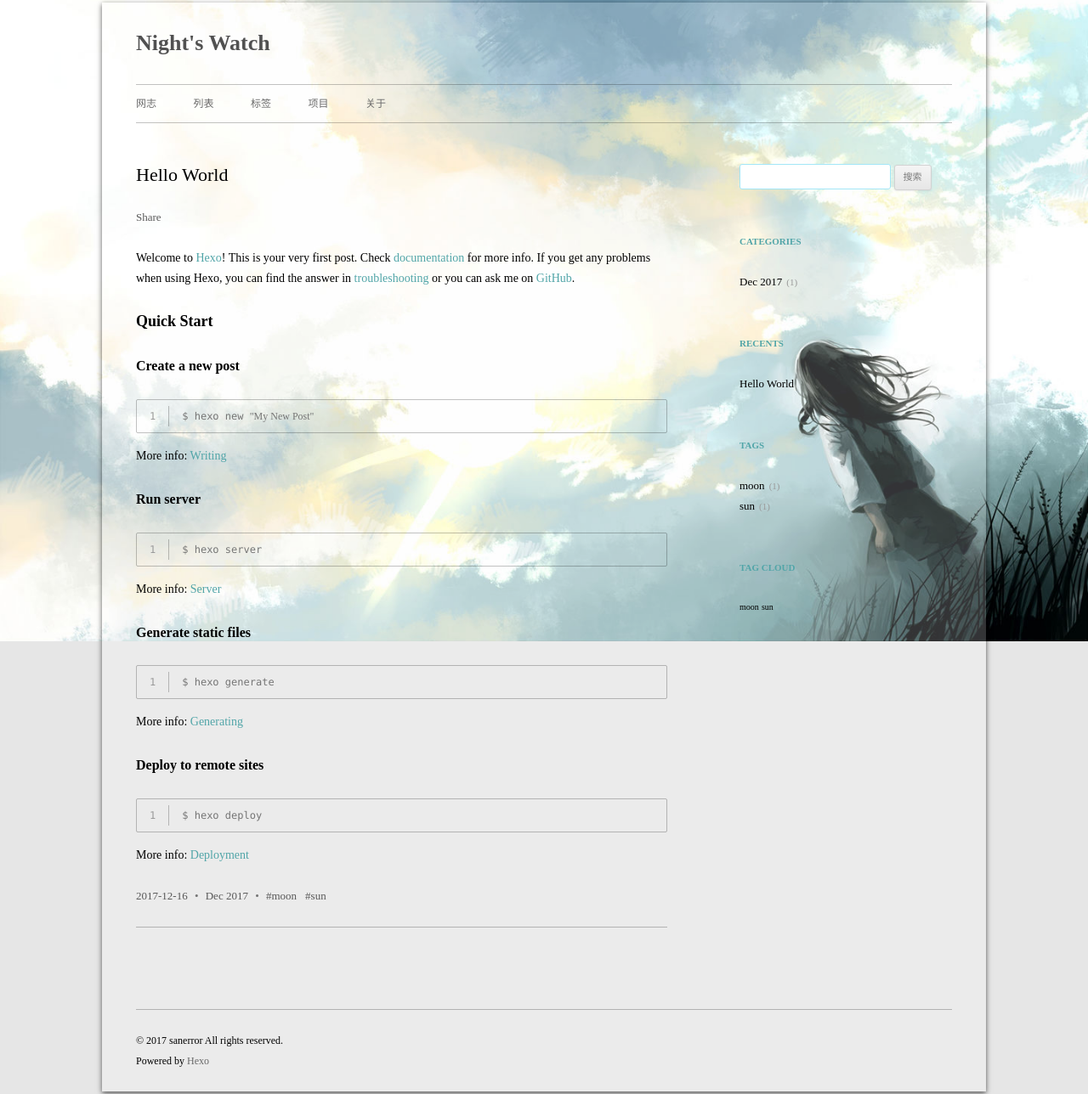
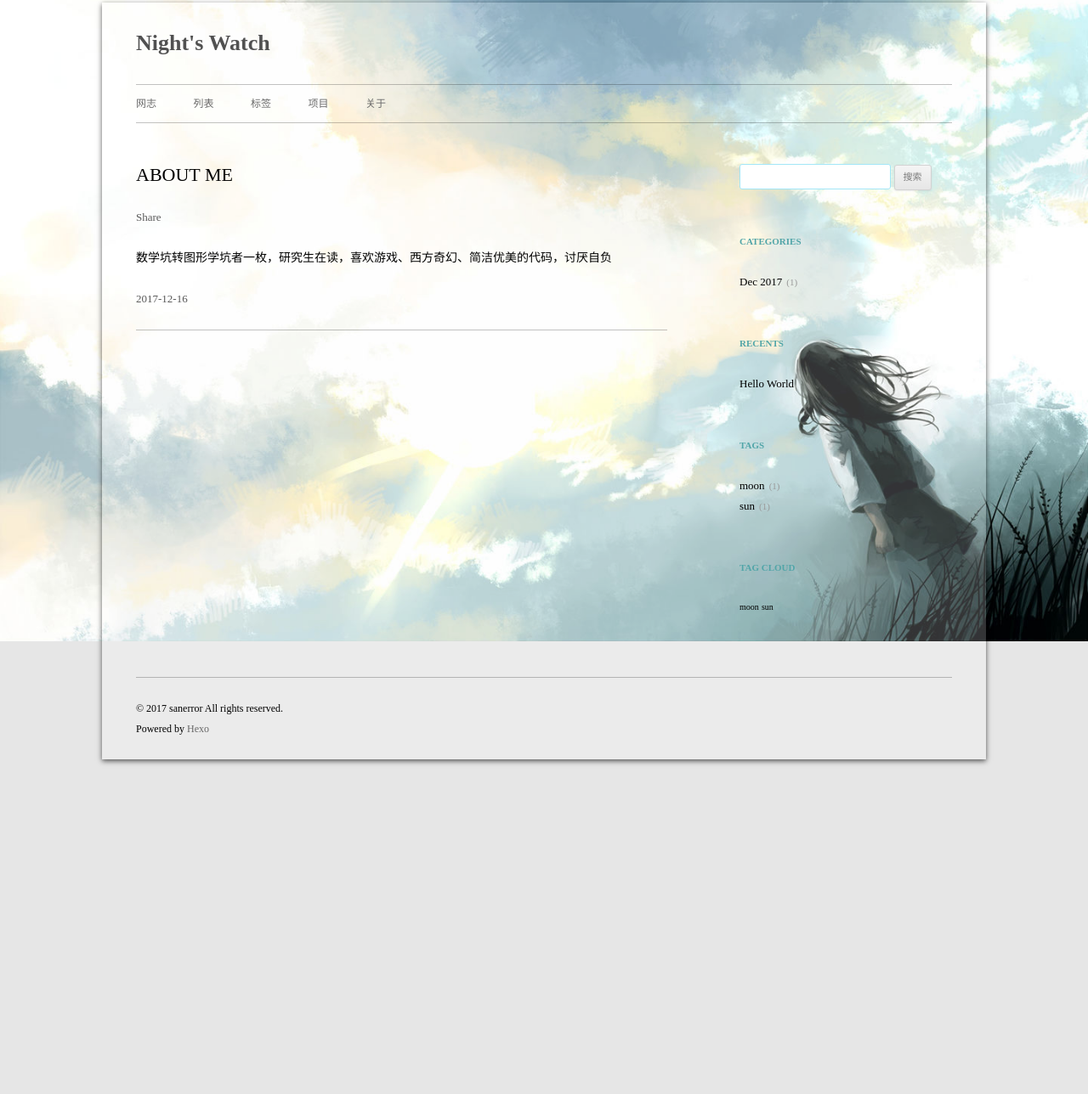
Before and after one commit to sanerror/sanerror.github.io, a plain HTML site: page about/About Me.html in a window 1280 px wide. Shown: the part 45-1333 px from the top of the page at 85% size. After the commit the page ends 987 px from the top, so only its background shows below. Drawn offline with Linux system fonts and the light colour scheme; a script that the page names is missing.

Commit message:
Site updated: 2017-12-16 10:13:37

```diff
--- a/2017/12/16/hello-world/index.html
+++ b/about/About Me.html
@@ -4,7 +4,7 @@
   <meta charset="utf-8">
 
 
-  <meta name="description" content="Welcome to Hexo! This is your very first post. Check documentation for more info. If you get any problems when using Hexo, you can find the answer in " />
+  <meta name="description" content="数学坑转图形学坑者一枚，研究生在读，喜欢游戏、西方奇幻、简洁优美的代码，讨厌自负" />
 
 
 
@@ -13,19 +13,18 @@
 
 
 
-  <title>Hello World | Night&#39;s Watch</title>
+  <title>ABOUT ME | Night&#39;s Watch</title>
   <meta name="viewport" content="width=device-width, initial-scale=1, maximum-scale=1">
-  <meta name="description" content="Welcome to Hexo! This is your very first post. Check documentation for more info. If you get any problems when using Hexo, you can find the answer in troubleshooting or you can ask me on GitHub. Quick">
-<meta name="keywords" content="moon,sun">
-<meta property="og:type" content="article">
-<meta property="og:title" content="Hello World">
-<meta property="og:url" content="http://yoursite.com/2017/12/16/hello-world/index.html">
+  <meta name="description" content="数学坑转图形学坑者一枚，研究生在读，喜欢游戏、西方奇幻、简洁优美的代码，讨厌自负">
+<meta property="og:type" content="website">
+<meta property="og:title" content="ABOUT ME">
+<meta property="og:url" content="http://yoursite.com/about/About Me.html">
 <meta property="og:site_name" content="Night&#39;s Watch">
-<meta property="og:description" content="Welcome to Hexo! This is your very first post. Check documentation for more info. If you get any problems when using Hexo, you can find the answer in troubleshooting or you can ask me on GitHub. Quick">
-<meta property="og:updated_time" content="2017-12-16T01:24:52.209Z">
+<meta property="og:description" content="数学坑转图形学坑者一枚，研究生在读，喜欢游戏、西方奇幻、简洁优美的代码，讨厌自负">
+<meta property="og:updated_time" content="2017-12-16T02:13:26.911Z">
 <meta name="twitter:card" content="summary">
-<meta name="twitter:title" content="Hello World">
-<meta name="twitter:description" content="Welcome to Hexo! This is your very first post. Check documentation for more info. If you get any problems when using Hexo, you can find the answer in troubleshooting or you can ask me on GitHub. Quick">
+<meta name="twitter:title" content="ABOUT ME">
+<meta name="twitter:description" content="数学坑转图形学坑者一枚，研究生在读，喜欢游戏、西方奇幻、简洁优美的代码，讨厌自负">
 
 
     <link rel="icon" href="/css/images/favicon.ico">
@@ -71,7 +70,7 @@
     </nav>
 </header>
       <div id="main" class="wrapper">
-        <div id="primary" class="site-content"><div id="content" role="main"><article id="post-hello-world" class="post-hello-world post type-post status-publish format-standard hentry">
+        <div id="primary" class="site-content"><div id="content" role="main"><article id="page-" class="page- post type-post status-publish format-standard hentry">
     <!---->
 
       <header class="entry-header">
@@ -79,47 +78,31 @@
 
 
     <h1 class="entry-title article-title">
-      Hello World
+      ABOUT ME
     </h1>
 
 
 
         <div class="comments-link">
 
-            <a href="javascript:void(0);" data-url="http://yoursite.com/2017/12/16/hello-world/" data-id="cjb8pcv7800007xurjlr0d6gt" class="leave-reply bdsharebuttonbox" data-cmd="more">Share</a>
+            <a href="javascript:void(0);" data-url="http://yoursite.com/about/About Me.html" data-id="cjb8pku7j00078xurbsdo8qxx" class="leave-reply bdsharebuttonbox" data-cmd="more">Share</a>
         </div><!-- .comments-link -->
       </header><!-- .entry-header -->
 
     <div class="entry-content">
 
-        <p>Welcome to <a href="https://hexo.io/" target="_blank" rel="noopener">Hexo</a>! This is your very first post. Check <a href="https://hexo.io/docs/" target="_blank" rel="noopener">documentation</a> for more info. If you get any problems when using Hexo, you can find the answer in <a href="https://hexo.io/docs/troubleshooting.html" target="_blank" rel="noopener">troubleshooting</a> or you can ask me on <a href="https://github.com/hexojs/hexo/issues" target="_blank" rel="noopener">GitHub</a>.</p>
-<h2 id="Quick-Start"><a href="#Quick-Start" class="headerlink" title="Quick Start"></a>Quick Start</h2><h3 id="Create-a-new-post"><a href="#Create-a-new-post" class="headerlink" title="Create a new post"></a>Create a new post</h3><figure class="highlight bash"><table><tr><td class="gutter"><pre><span class="line">1</span><br></pre></td><td class="code"><pre><span class="line">$ hexo new <span class="string">"My New Post"</span></span><br></pre></td></tr></table></figure>
-<p>More info: <a href="https://hexo.io/docs/writing.html" target="_blank" rel="noopener">Writing</a></p>
-<h3 id="Run-server"><a href="#Run-server" class="headerlink" title="Run server"></a>Run server</h3><figure class="highlight bash"><table><tr><td class="gutter"><pre><span class="line">1</span><br></pre></td><td class="code"><pre><span class="line">$ hexo server</span><br></pre></td></tr></table></figure>
-<p>More info: <a href="https://hexo.io/docs/server.html" target="_blank" rel="noopener">Server</a></p>
-<h3 id="Generate-static-files"><a href="#Generate-static-files" class="headerlink" title="Generate static files"></a>Generate static files</h3><figure class="highlight bash"><table><tr><td class="gutter"><pre><span class="line">1</span><br></pre></td><td class="code"><pre><span class="line">$ hexo generate</span><br></pre></td></tr></table></figure>
-<p>More info: <a href="https://hexo.io/docs/generating.html" target="_blank" rel="noopener">Generating</a></p>
-<h3 id="Deploy-to-remote-sites"><a href="#Deploy-to-remote-sites" class="headerlink" title="Deploy to remote sites"></a>Deploy to remote sites</h3><figure class="highlight bash"><table><tr><td class="gutter"><pre><span class="line">1</span><br></pre></td><td class="code"><pre><span class="line">$ hexo deploy</span><br></pre></td></tr></table></figure>
-<p>More info: <a href="https://hexo.io/docs/deployment.html" target="_blank" rel="noopener">Deployment</a></p>
+        <p>数学坑转图形学坑者一枚，研究生在读，喜欢游戏、西方奇幻、简洁优美的代码，讨厌自负</p>
 
 
     </div><!-- .entry-content -->
 
     <footer class="entry-meta">
-    <a href="/2017/12/16/hello-world/">
-    <time datetime="2017-12-16T01:24:52.209Z" class="entry-date">
+    <a href="/about/About Me.html">
+    <time datetime="2017-12-16T02:13:26.911Z" class="entry-date">
         2017-12-16
     </time>
 </a>
 
-  <span class="article-delim">&#8226;</span>
-  <div class="article-category">
-  <a class="article-category-link" href="/categories/Dec-2017/">Dec 2017</a>
-  </div>
-
-
-  <span class="article-delim">&#8226;</span>
-  <ul class="article-tag-list"><li class="article-tag-list-item"><a class="article-tag-list-link" href="/tags/moon/">moon</a></li><li class="article-tag-list-item"><a class="article-tag-list-link" href="/tags/sun/">sun</a></li></ul>
 
     </footer>
 </article>
```
Also changed, not shown: index.html (+1 -1 lines).
